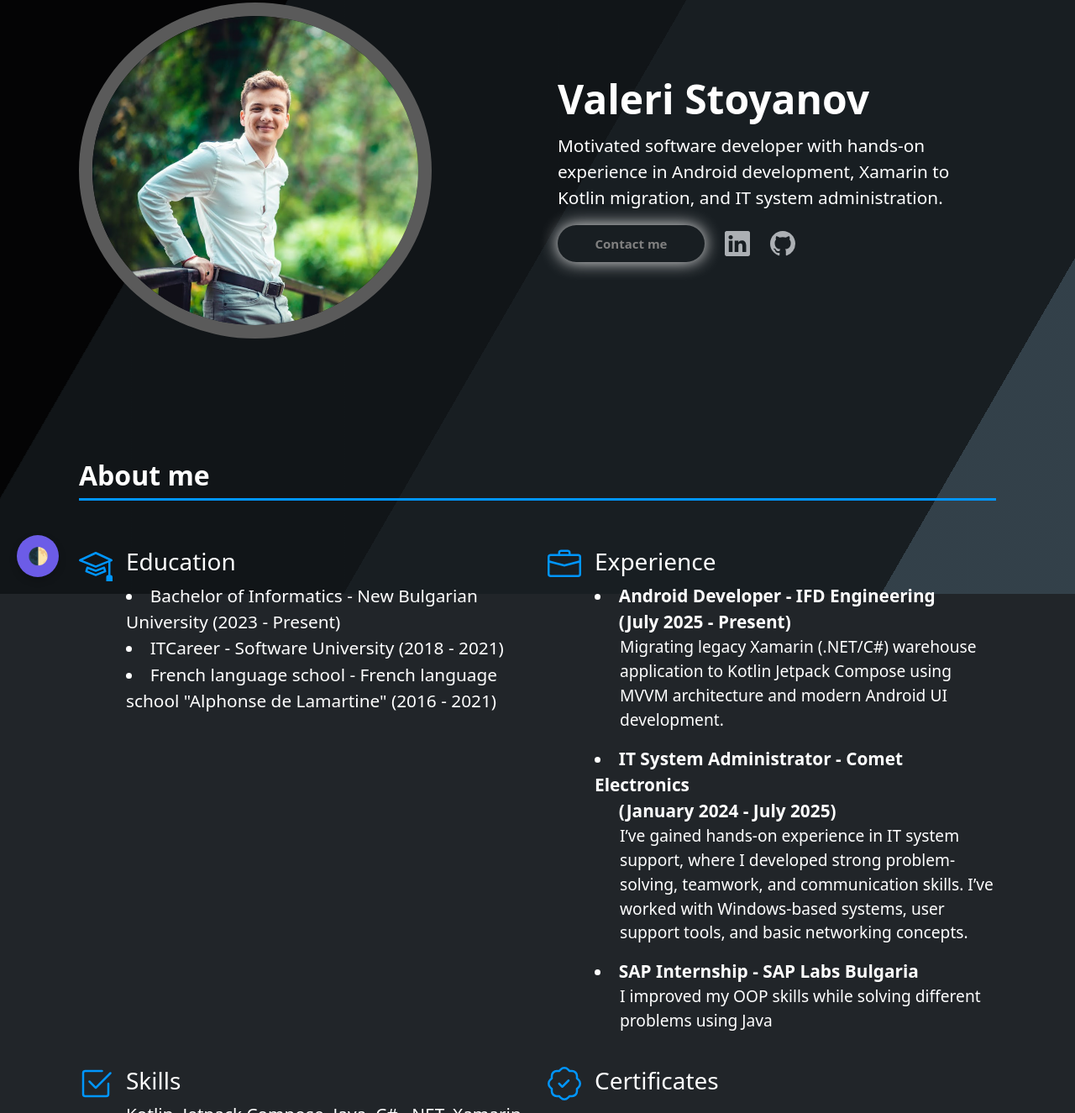
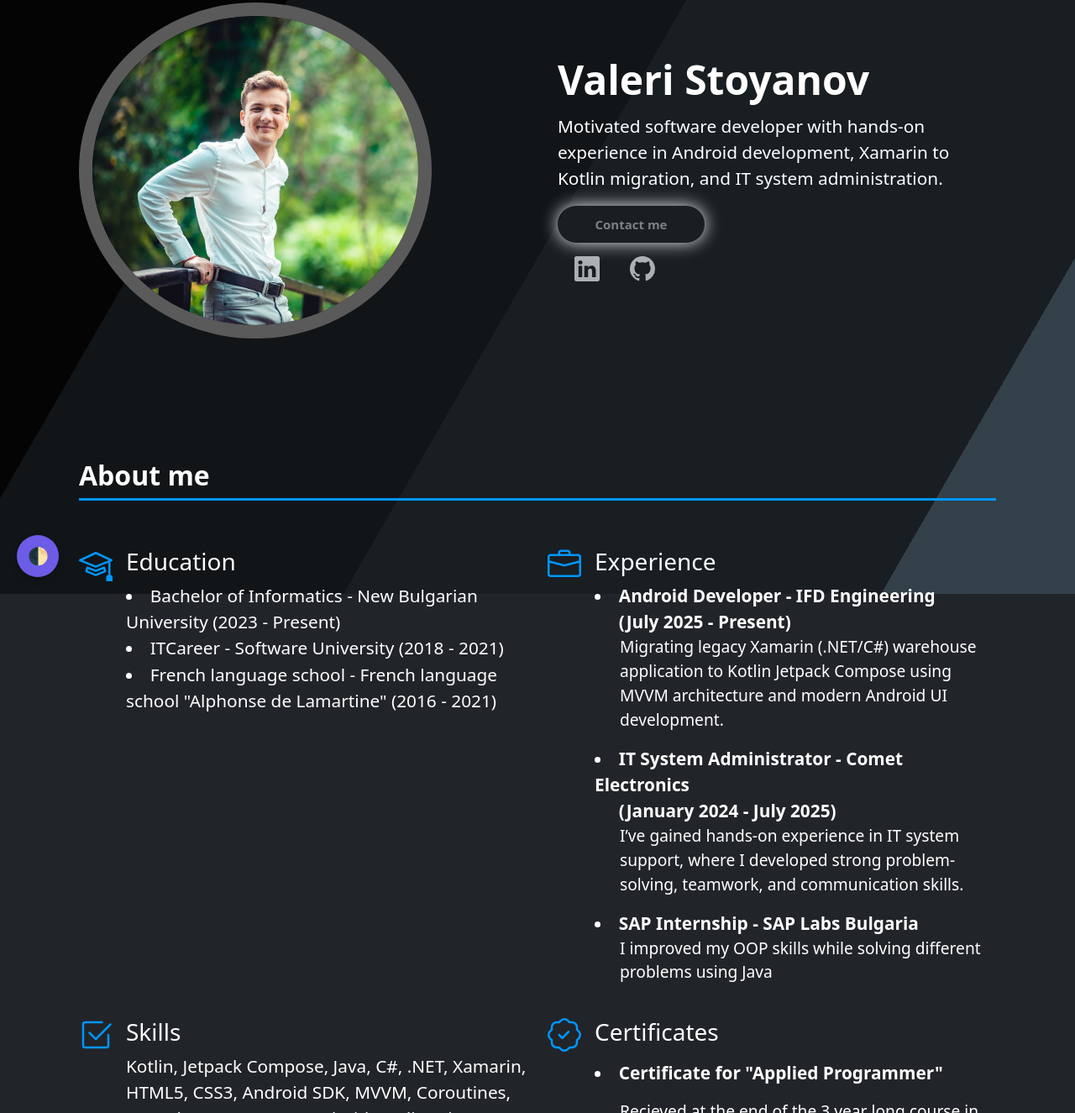
Before and after one commit to ValeriSt/Portfolio, a plain HTML site: page index.html in a window 1280 px wide. Shown: the part 93-1418 px from the top of the page at 84% size. Drawn offline with nearby package versions, Linux system fonts and the light colour scheme.

Commit message:
Changes to html file

```diff
--- a/index.html
+++ b/index.html
@@ -39,8 +39,8 @@
             <a class="btn" href="mailto:stoyanovvaleri02@gmail.com"
               >Contact me</a
             >
-            <a
-              class="text-body-secondary contact"
+            <div class="d-flex gap-3 mt-3">
+            <a class="text-body-secondary contact"
               href="https://www.linkedin.com/in/valeri-stoyanov-612371220/"
               ><svg
                 xmlns="http://www.w3.org/2000/svg"
@@ -69,6 +69,7 @@
                   d="M8 0C3.58 0 0 3.58 0 8c0 3.54 2.29 6.53 5.47 7.59.4.07.55-.17.55-.38 0-.19-.01-.82-.01-1.49-2.01.37-2.53-.49-2.69-.94-.09-.23-.48-.94-.82-1.13-.28-.15-.68-.52-.01-.53.63-.01 1.08.58 1.23.82.72 1.21 1.87.87 2.33.66.07-.52.28-.87.51-1.07-1.78-.2-3.64-.89-3.64-3.95 0-.87.31-1.59.82-2.15-.08-.2-.36-1.02.08-2.12 0 0 .67-.21 2.2.82.64-.18 1.32-.27 2-.27.68 0 1.36.09 2 .27 1.53-1.04 2.2-.82 2.2-.82.44 1.1.16 1.92.08 2.12.51.56.82 1.27.82 2.15 0 3.07-1.87 3.75-3.65 3.95.29.25.54.73.54 1.48 0 1.07-.01 1.93-.01 2.2 0 .21.15.46.55.38A8.012 8.012 0 0 0 16 8c0-4.42-3.58-8-8-8"
                 /></svg
             ></a>
+            </div>
           </div>
         </div>
       </div>
@@ -159,8 +160,7 @@
                 <p class="description">
                   I’ve gained hands-on experience in IT system support, where I
                   developed strong problem-solving, teamwork, and communication
-                  skills. I’ve worked with Windows-based systems, user support
-                  tools, and basic networking concepts.
+                  skills.
                 </p>
                 <li class="lead" style="font-weight: bold">
                   SAP Internship - SAP Labs Bulgaria
```
